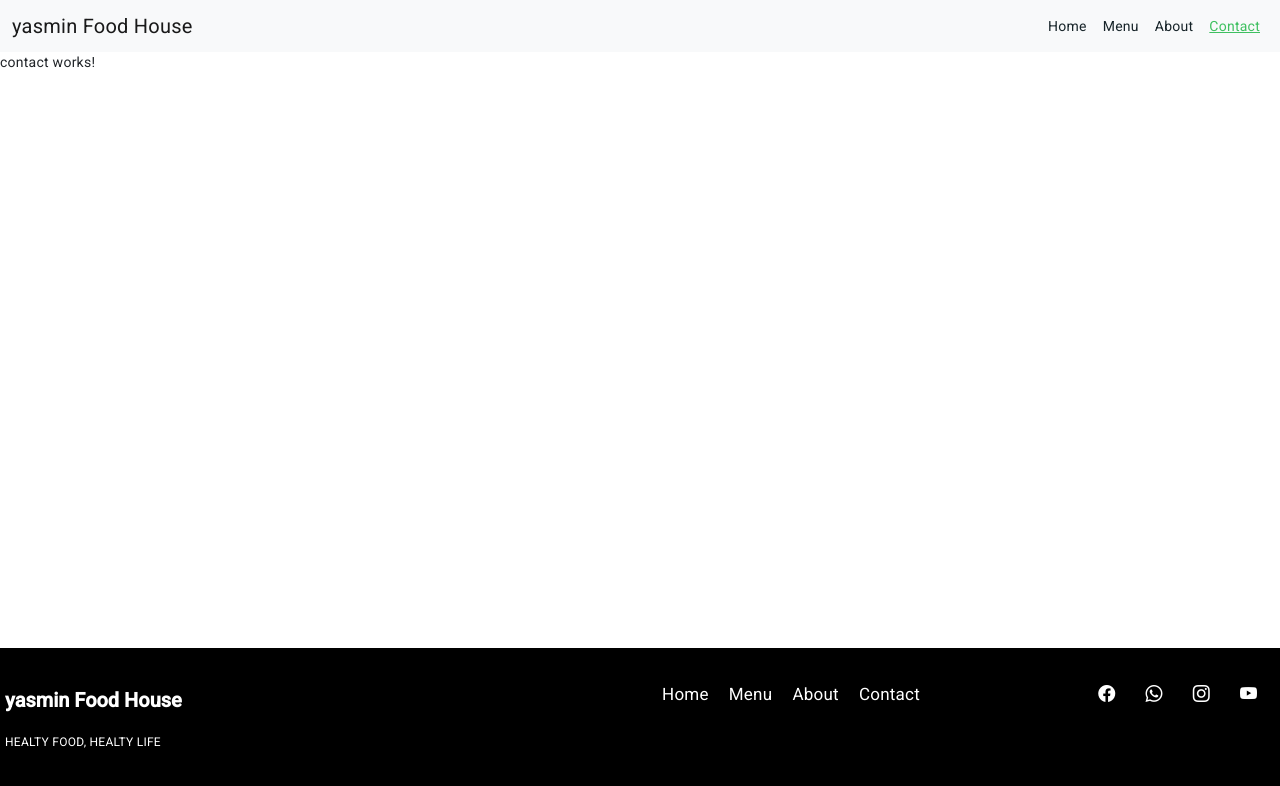
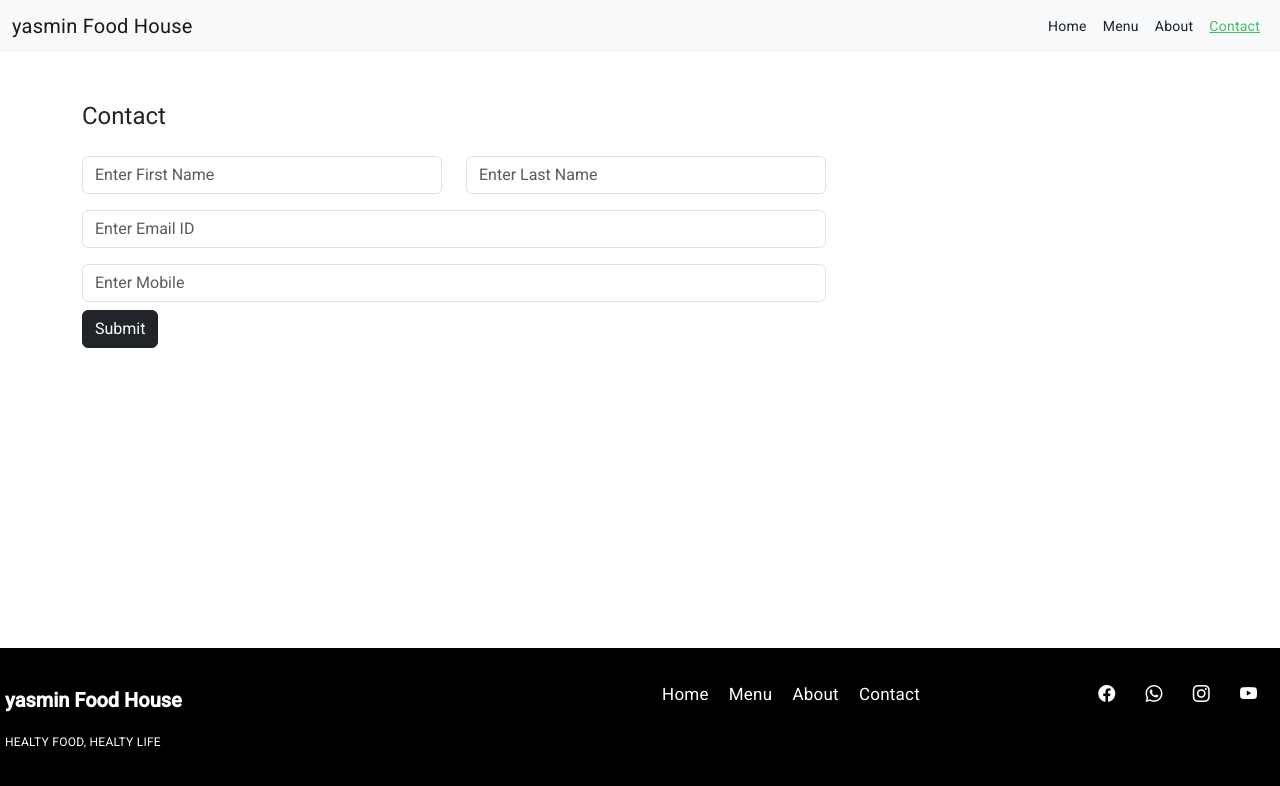
Before and after one commit to nsevindi87/Angular-Cards-Book, an Angular app: page /contact in a window 1280 px wide. Shown: the top 786 px of the page. Built offline with nearby package versions, Linux system fonts and the light colour scheme.

Commit message:
my first app

```diff
--- a/src/app/pages/about/about.component.html
+++ b/src/app/pages/about/about.component.html
@@ -1 +1,20 @@
-<p>about works!</p>
+<div class="container mt-5 mb-5">
+
+    <h1 class="text-center">About Us</h1>
+
+    <p>
+        Lorem ipsum dolor sit, amet consectetur adipisicing elit. A at assumenda tenetur facere quidem dicta recusandae autem nobis, obcaecati consequatur ipsa cum voluptas nam dolorem quibusdam tempore ea aut eos.
+        Lorem, ipsum dolor sit amet consectetur adipisicing elit. Blanditiis, aut veniam sapiente optio fugit veritatis totam praesentium incidunt impedit quod aperiam, temporibus repellendus corporis ducimus laboriosam mollitia, similique enim alias.
+        Lorem ipsum, dolor sit amet consectetur adipisicing elit. Itaque, nostrum? Maxime quis ut deleniti ducimus error ipsam suscipit accusamus. Ad, voluptatum! Saepe quis totam minus? Officia quia commodi debitis provident.
+        Lorem ipsum dolor, sit amet consectetur adipisicing elit. Odio iste quibusdam enim veniam sint. Praesentium consequatur minus rerum? Tempora sunt fuga voluptas porro? Vitae numquam beatae aut omnis, ab rem.
+        <br/>
+        Lorem ipsum, dolor sit amet consectetur adipisicing elit. At itaque, voluptates placeat ratione saepe autem eos expedita quasi velit dolore libero debitis ipsa nisi quaerat, labore ex obcaecati. Iusto, repellendus.
+        Lorem ipsum dolor sit, amet consectetur adipisicing elit. Earum quod et nam expedita labore enim numquam qui suscipit assumenda voluptas ducimus, perferendis quae aliquid illum debitis provident ad illo id!
+        <br/>
+        Lorem ipsum dolor sit amet consectetur adipisicing elit. Odit ea mollitia tempora quos ipsam ratione, error ut veritatis temporibus sunt eum inventore magni cum qui laudantium beatae suscipit quo nihil?
+        Lorem ipsum dolor sit amet consectetur adipisicing elit. Repellendus deserunt minima, alias assumenda reprehenderit voluptate at architecto dolorum atque dolorem consequuntur, ipsum obcaecati aperiam tempora mollitia nostrum corrupti consequatur quia.
+        Lorem, ipsum dolor sit amet consectetur adipisicing elit. Vero quis autem accusamus, ea, ratione beatae ut, perspiciatis dolor optio pariatur praesentium atque aliquam qui nesciunt quae. Porro quas vitae ex.
+        <br/>
+    </p>
+
+</div>
--- a/src/app/pages/contact/contact.component.html
+++ b/src/app/pages/contact/contact.component.html
@@ -1 +1,25 @@
-<p>contact works!</p>
+<div class="container mt-5 mb-5">
+    <h1>Contact</h1>
+    <form class="col-lg-8">
+        <div class="row">
+            <div class="col-lg-6 mt-2 mb-2">
+                <input type="text" class="form-control" placeholder="Enter First Name" >
+            </div>
+            <div class="col-lg-6 mt-2 mb-2">
+                <input type="text" class="form-control" placeholder="Enter Last Name" >
+            </div>
+            <div class="col-lg-12 mt-2 mb-2">
+                <input type="text" class="form-control" placeholder="Enter Email ID" >
+            </div>
+            <div class="col-lg-12 mt-2 mb-2">
+                <input type="text" class="form-control" placeholder="Enter Mobile" >
+            </div>
+            <div class="col-lg-12">
+                <button class="btn btn-md btn-dark">Submit</button>
+            </div>
+
+
+
+        </div>
+    </form>
+</div>
--- a/src/app/pages/home/home.component.html
+++ b/src/app/pages/home/home.component.html
@@ -34,7 +34,7 @@
 </div>
 
 <!-- foodbox  -->
-<!-- <div class="container mt-4 mb-4">
+<div class="container mt-4 mb-4">
     <h1 class="text-center">Customers <span class="highlight">Favourites Food</span></h1>
     <div class="row">
         <div class="col-lg-3 mt-3" *ngFor="let fd of foodData;index as i">
@@ -47,4 +47,3 @@
     </div>
     <a routerLink="menu" class="viewmorebtn">view more <i class="bi bi-arrow-right"></i></a>
 </div>
- -->
--- a/src/app/pages/home/home.component.ts
+++ b/src/app/pages/home/home.component.ts
@@ -1,10 +1,16 @@
-import { Component } from '@angular/core';
+import { Component,OnInit } from '@angular/core';
+import { OrderDetailsService } from 'src/app/services/order-details.service';
 
 @Component({
   selector: 'app-home',
   templateUrl: './home.component.html',
   styleUrls: ['./home.component.css']
 })
-export class HomeComponent {
+export class HomeComponent implements OnInit {
 
+  constructor(private service:OrderDetailsService) { }
+  foodData:any;
+  ngOnInit(): void {
+    this.foodData = this.service.foodDetails;
+  }
 }
--- a/src/app/pages/menupage/menupage.component.css
+++ b/src/app/pages/menupage/menupage.component.css
@@ -0,0 +1,19 @@
+form
+{
+    margin-top: 10%;
+    width: 50%;
+}
+img
+{
+    border-radius: 6px;
+    padding: 10px 20px;
+    width: 100%;
+    height: 500px;
+    object-fit: cover;
+}
+@media screen and (max-width:600px) {
+    form
+    {
+        width: 100%;
+    }
+}
--- a/src/app/pages/menupage/menupage.component.html
+++ b/src/app/pages/menupage/menupage.component.html
@@ -1,13 +1,12 @@
 <div class="container mt-5 mb-5">
 
     <div class="row">
-
         <div class="col-lg-6" *ngIf="menuData">
             <a routerLink="../../menu" class="btn btn-sm btn-dark mb-3 ">Back</a>
             <img src="{{menuData[0].foodImg}}" width="100%"/>
             <h1 class="mt-3">{{menuData[0].foodName}}</h1>
             <p>{{menuData[0].foodDetails}}</p>
-            <p>{{menuData[0].foodPrice | currency :'INR'}}</p>
+            <p>{{menuData[0].foodPrice | currency :'$'}}</p>
         </div>
 
         <div class="col-lg-6 col-12">
@@ -15,7 +14,7 @@
             <form>
 
                 <input type="text" class="form-control" placeholder="Enter Your Full Name" />
-                <input type="text" class="form-control" placeholder="Enter Your Mobile" />
+                <input type="text" class="form-control my-3" placeholder="Enter Your Mobile" />
                 <textarea class="form-control" placeholder="Enter Your Address"></textarea>
                 <button class="btn btn-md btn-dark mt-3">Place Order</button>
 
--- a/src/app/pages/menupage/menupage.component.ts
+++ b/src/app/pages/menupage/menupage.component.ts
@@ -1,6 +1,6 @@
 import { Component,OnInit } from '@angular/core';
 import { ActivatedRoute } from '@angular/router';
-import { OrderDetailsService } from '../../../../../OrnekAngular12Projesi/src/app/services/order-details.service';
+import { OrderDetailsService } from 'src/app/services/order-details.service';
 
 @Component({
   selector: 'app-menupage',
@@ -18,6 +18,7 @@ export class MenupageComponent implements OnInit{
       this.menuData = this.service.foodDetails.filter((value)=>{
         return value.id == this.getMenuId
     })
+    console.log(this.menuData)
   }
 }
 }
```
